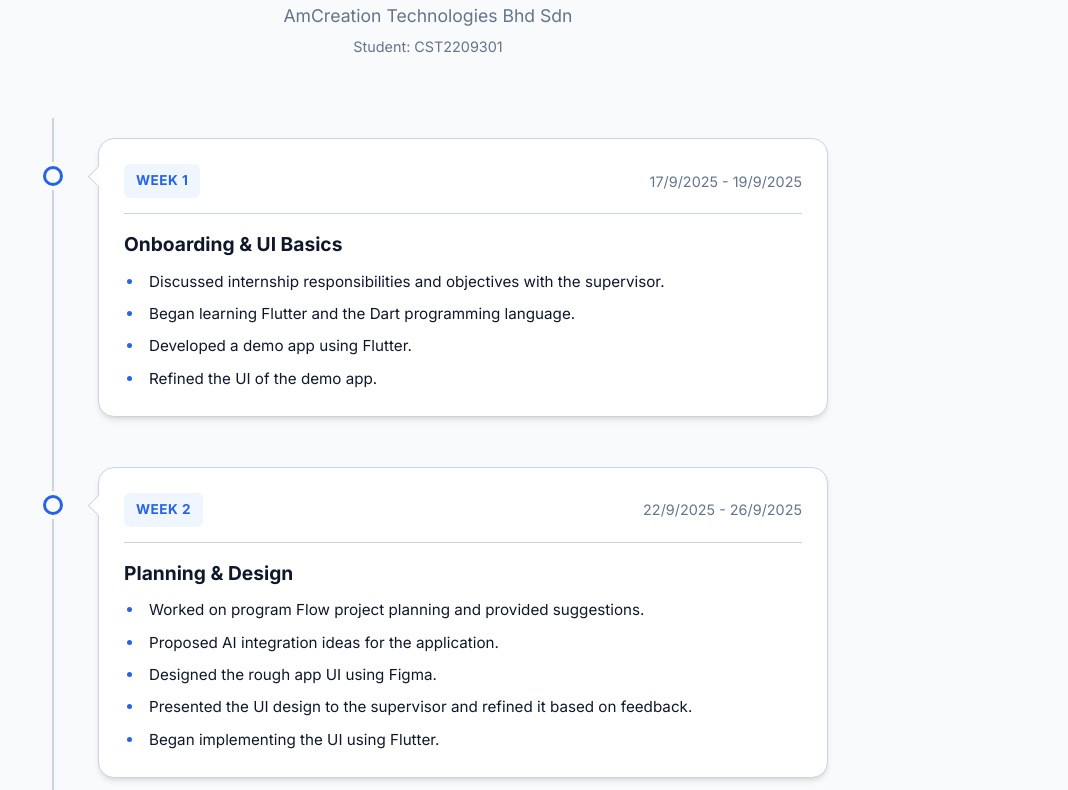
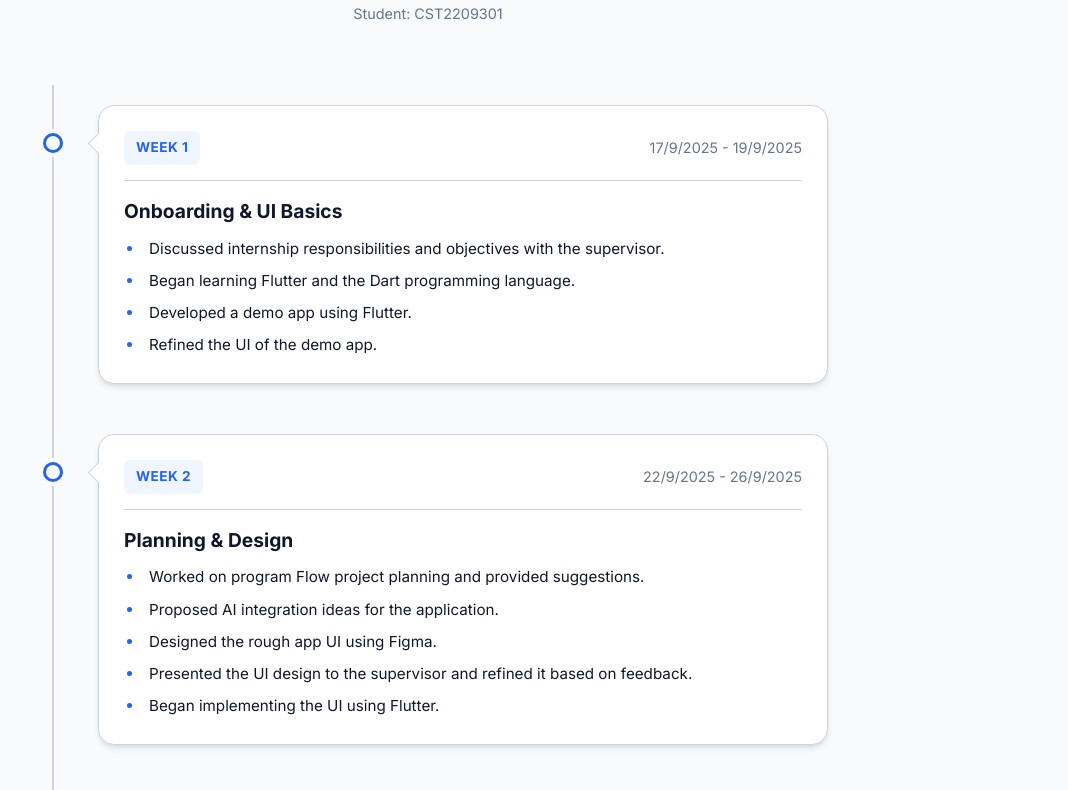
Before and after one commit to Eos1910/industrial_training, a plain HTML site: page index.html in a window 1280 px wide. Shown: the part 112-902 px from the top of the page, without its empty margins (212-1280 px from the left). Drawn offline with Linux system fonts and the light colour scheme.

Commit message:
Update index.html

```diff
--- a/index.html
+++ b/index.html
@@ -297,7 +297,6 @@
 
     <header>
         <h1>Industrial Training Logbook</h1>
-        <div class="subtitle">AmCreation Technologies Bhd Sdn</div>
         <div class="subtitle" style="font-size: 0.9rem; margin-top: 5px;">Student: CST2209301</div>
     </header>
 
```
